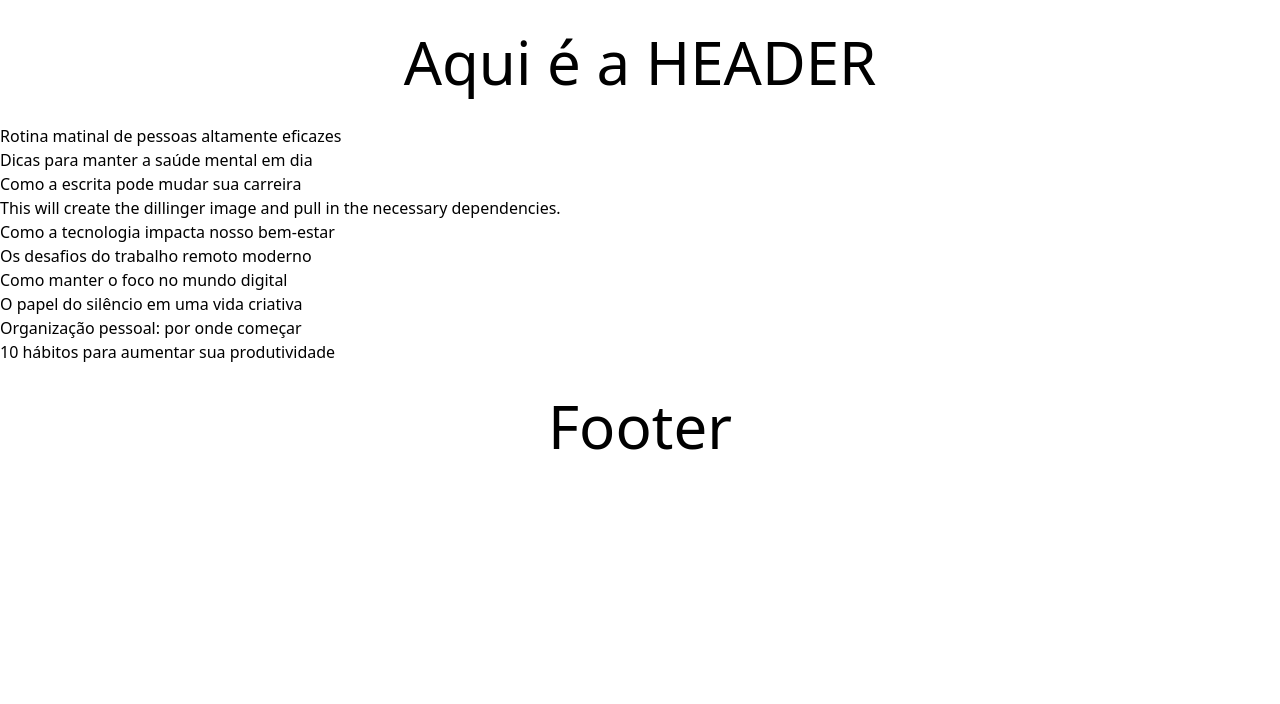
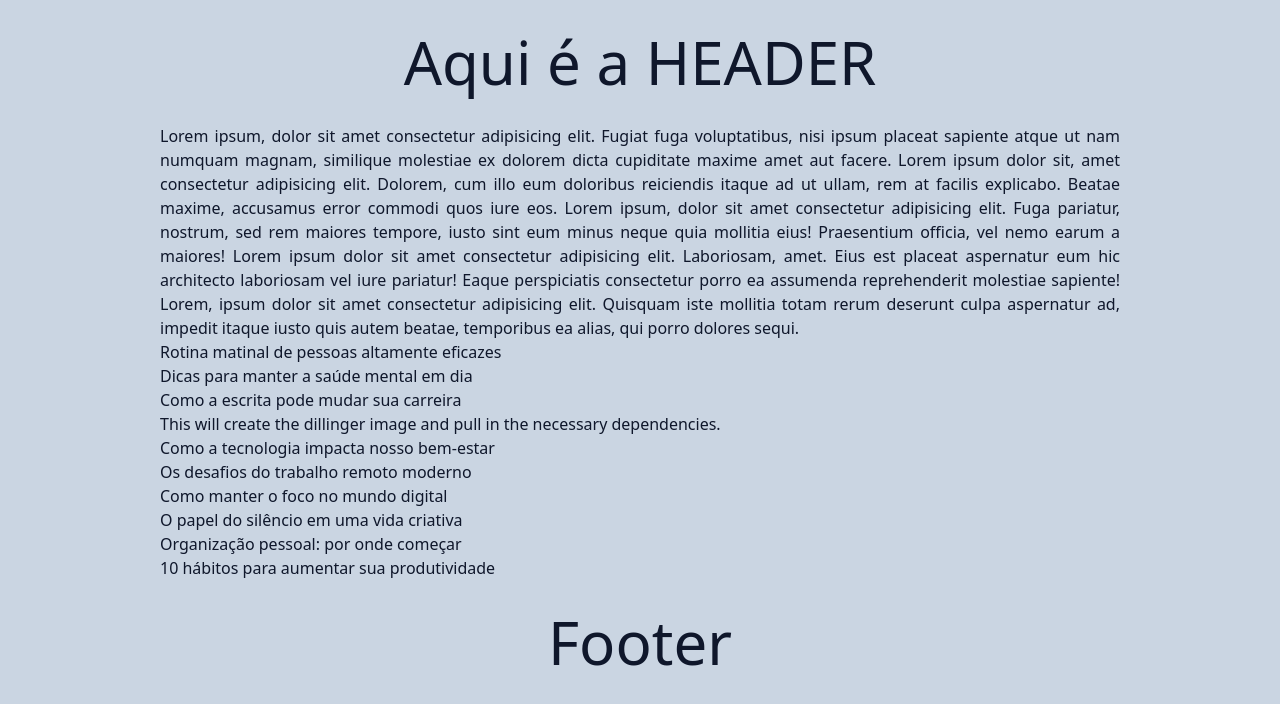
Before and after one commit to Kinz015/Theblog, a Next.js app: page / in a window 1280 px wide. Shown: the top 704 px of the page. Built offline with nearby package versions, Linux system fonts and the light colour scheme.

Commit message:
criei um container

```diff
--- a/src/app/layout.tsx
+++ b/src/app/layout.tsx
@@ -12,7 +12,7 @@ type RootLayoutProps = {
 
 export default function RootLayout({ children }: Readonly<RootLayoutProps>) {
   return (
-    <html lang="pt-BR">
+    <html lang="pt-BR" className="darktaillwin">
       <body>{children}</body>
     </html>
   );
--- a/src/app/page.tsx
+++ b/src/app/page.tsx
@@ -1,22 +1,39 @@
+import { Container } from "@/components/Container";
 import { PostList } from "@/components/PostList";
 import { SpinLoader } from "@/components/SpinLoader";
 import { Suspense } from "react";
 
 export default async function HomePage() {
-
   return (
-    <div>
+    <Container>
       <header>
         <h1 className="text-6xl fort-bold text-center py-8">Aqui é a HEADER</h1>
+        <p className="text-justify">
+          Lorem ipsum, dolor sit amet consectetur adipisicing elit. Fugiat fuga
+          voluptatibus, nisi ipsum placeat sapiente atque ut nam numquam magnam,
+          similique molestiae ex dolorem dicta cupiditate maxime amet aut
+          facere. Lorem ipsum dolor sit, amet consectetur adipisicing elit.
+          Dolorem, cum illo eum doloribus reiciendis itaque ad ut ullam, rem at
+          facilis explicabo. Beatae maxime, accusamus error commodi quos iure
+          eos. Lorem ipsum, dolor sit amet consectetur adipisicing elit. Fuga
+          pariatur, nostrum, sed rem maiores tempore, iusto sint eum minus neque
+          quia mollitia eius! Praesentium officia, vel nemo earum a maiores!
+          Lorem ipsum dolor sit amet consectetur adipisicing elit. Laboriosam,
+          amet. Eius est placeat aspernatur eum hic architecto laboriosam vel
+          iure pariatur! Eaque perspiciatis consectetur porro ea assumenda
+          reprehenderit molestiae sapiente! Lorem, ipsum dolor sit amet
+          consectetur adipisicing elit. Quisquam iste mollitia totam rerum
+          deserunt culpa aspernatur ad, impedit itaque iusto quis autem beatae,
+          temporibus ea alias, qui porro dolores sequi.
+        </p>
       </header>
 
       <Suspense fallback={<SpinLoader />}>
         <PostList />
       </Suspense>
-
       <footer>
         <p className="text-6xl fort-bold text-center py-8">Footer</p>
       </footer>
-    </div>
+    </Container>
   );
 }
--- /dev/null
+++ b/src/components/Container/index.tsx
@@ -0,0 +1,11 @@
+type ContainerProps = {
+  children: React.ReactNode;
+};
+
+export function Container({ children }: ContainerProps) {
+  return (
+    <div className="text-slate-900 bg-slate-300 min-h-screen dark:text-slate-300 dark:bg-slate-900 ">
+      <div className="max-w-screen-lg mx-auto px-8">{ children }</div>
+    </div>
+  )
+}
--- a/src/repositories/post/json-post-repository.ts
+++ b/src/repositories/post/json-post-repository.ts
@@ -12,8 +12,14 @@ const JSON_POSTS_FILE_PATH = resolve(
   "posts.json"
 );
 
+const SIMULATE_WAIT_IN_MS = 5000;
 
 export class JsonPostRepository implements PostRepository {
+  private async simulateWait() {
+    if (SIMULATE_WAIT_IN_MS <= 0) return;
+
+    await new Promise((resolve) => setTimeout(resolve, SIMULATE_WAIT_IN_MS));
+  }
 
   private async readFromDisk() {
     const jsonContent = await readFile(JSON_POSTS_FILE_PATH, "utf-8");
@@ -23,6 +29,8 @@ export class JsonPostRepository implements PostRepository {
   }
 
   async findAll(): Promise<PostModel[]> {
+    await this.simulateWait();
+
     const post = this.readFromDisk();
     return post;
   }
```
